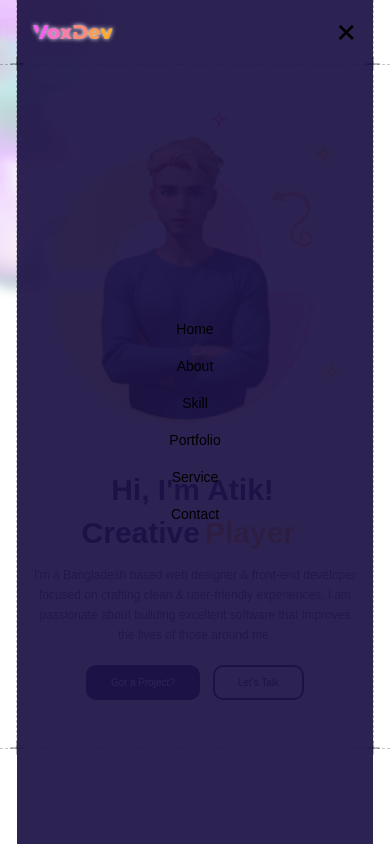
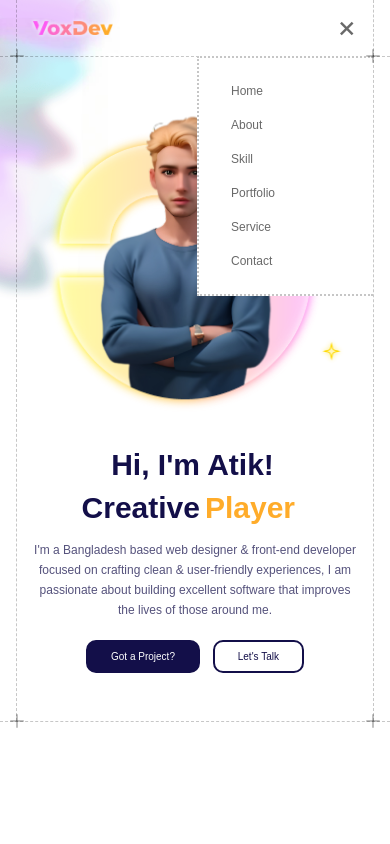
Before and after one commit to atikulla77/VoxDev, a React (Create React App) app: page / in a window 390 px wide. Both pictures are taken after a click on the element 346 px from the left and 32 px from the top of the page. Shown: the top 844 px of the page. Built offline with nearby package versions, Linux system fonts and the light colour scheme.

Commit message:
update home Banner

```diff
--- a/src/Components/Home/HomeBanner.js
+++ b/src/Components/Home/HomeBanner.js
@@ -19,7 +19,7 @@ function HomeBanner() {
     deleteSpeed: 50,
   });
   return (
-    <div className="w-full h-full pt-[75px] relative mb-[10rem]" name="Home">
+    <div className="w-full h-full [@media(min-width:500px)]:pt-[75px] pt-[55px] relative mb-[10rem]" name="Home">
       <Navber />
       <div className="absolute left-0 top-0 w-full flex justify-center z-[0]">
         <div className="[@media(min-width:1536px)]:w-[1536px] w-full mx-auto flex justify-start">
@@ -54,7 +54,7 @@ function HomeBanner() {
             <img src={profilePhoto} className="" />
           </div>
           <div
-            className="[@media(min-width:920px)]:w-[60%] [@media(min-width:768px)]:w-[90%] w-[100%] z-10 GeologicaFont text-[#55527c] relative [@media(min-width:920px)]:text-left text-center [@media(min-width:920px)]:pt-0 pt-[35px] [@media(min-width:920px)]:pb-0 pb-[3rem]"
+            className="[@media(min-width:920px)]:w-[60%] [@media(min-width:768px)]:w-[90%] w-[100%] z-10 GeologicaFont text-[#55527c] relative [@media(min-width:920px)]:text-left text-center [@media(min-width:920px)]:pt-0 pt-[30px] [@media(min-width:920px)]:pb-0 pb-[3rem]"
           >
             <h1
               className="[@media(min-width:1100px)]:!text-[55px] [@media(min-width:1050px)]:text-[50px] [@media(min-width:500px)]:text-[45px] [@media(min-width:380px)]:text-[30px] text-[25px] [@media(min-width:1050px)]:!leading-[55px] [@media(min-width:500px)]:leading-[50px] [@media(min-width:380px)]:leading-[35px] leading-[27px] font-[700] [@media(min-width:920px)]:mx-[] mx-auto text-[#130f49] ml-[-5px] [@media(min-width:640px)]:pb-[11px] pb-[8px]"
@@ -77,12 +77,12 @@ function HomeBanner() {
             </p>
             <div className="flex [@media(min-width:920px)]:justify-start justify-center items-center pt-[20px] [@media(min-width:920px)]:mx-0 mx-auto">
               <button
-                className="[@media(min-width:920px)]:!text-[13px] [@media(min-width:500px)]:text-[11px] text-[10px] [@media(min-width:920px)]:!px-[25px] px-[23px] py-[8px] border-[2px] rounded-[10px] border-[#130f49] bg-[#130f49] text-[#fff] social_icon_hover transition-[0.3s] cursor-pointer"
+                className="[@media(min-width:920px)]:!text-[13px] [@media(min-width:500px)]:text-[11px] text-[10px] [@media(min-width:920px)]:!px-[25px] px-[23px] [@media(min-width:500px)]:py-[8px] py-[7px] border-[2px] rounded-[10px] border-[#130f49] bg-[#130f49] text-[#fff] social_icon_hover transition-[0.3s] cursor-pointer"
               >
                 Got a Project?
               </button>
               <button
-                className="[@media(min-width:920px)]:!text-[13px] [@media(min-width:500px)]:text-[11px] text-[10px] [@media(min-width:920px)]:!px-[25px] px-[23px] py-[8px] border-[2px] rounded-[10px] border-[#130f49]  text-[#130f49] social_icon_hover transition-[0.3s] cursor-pointer ml-[0.8rem]"
+                className="[@media(min-width:920px)]:!text-[13px] [@media(min-width:500px)]:text-[11px] text-[10px] [@media(min-width:920px)]:!px-[25px] px-[23px] [@media(min-width:500px)]:py-[8px] py-[7px] border-[2px] rounded-[10px] border-[#130f49]  text-[#130f49] social_icon_hover transition-[0.3s] cursor-pointer ml-[0.8rem]"
               >
                 Let's Talk
               </button>
--- a/src/Components/Navbar/Navbar.js
+++ b/src/Components/Navbar/Navbar.js
@@ -74,7 +74,7 @@ function Navber() {
           className="mx-auto px-0 [@media(min-width:1290px)]:!w-[1290px] w-[100%]"
           // data-aos="fade-down"
         >
-          <div className="h-[4rem] w-full flex items-center justify-center GeologicaFont relative border-x-[1px] border-dashed border-x-[#00000038] ">
+          <div className="[@media(min-width:500px)]:h-[4rem] h-[3.5rem] w-full flex items-center justify-center GeologicaFont relative border-x-[1px] border-dashed border-x-[#00000038] ">
             {/* Side Border Left */}
             <div className="absolute left-[-1px] bottom-[-7px] w-[2px] h-[14px] bg-[#0000003f] rounded-[25px] z-[11]"></div>
             <div className="absolute left-[-7px] bottom-[-1px] w-[14px] h-[2px] bg-[#0000003f] rounded-[25px] z-[11]"></div>
@@ -103,8 +103,8 @@ function Navber() {
                         offset={-70}
                         duration={300}
                         className={`sm:px-3 px-[5px] py-2 text-[13px] font-medium cursor-pointer ${
-                          window.scrollY >= key.scrollY ? `${window.scrollY >= key.scrollYEnd ? "" : "text-[#ffc304]"}` : ""
-                        } hover:text-[#ffc304] transition-[0.2s]`}
+                          window.scrollY >= key.scrollY ? `${window.scrollY >= key.scrollYEnd ? "" : "text-[#FFAC2A]"}` : ""
+                        } hover:text-[#FFAC2A] transition-[0.2s]`}
                         aria-current="page"
                       >
                         {key.name}
@@ -123,7 +123,7 @@ function Navber() {
                 } z-[2]`}
                 onClick={() => setNevMobileVButton(true)}
               >
-                <HiOutlineMenu className="[@media(min-width:420px)]:text-[23px] text-[21px]" />
+                <HiOutlineMenu className="[@media(min-width:420px)]:text-[23px] text-[21px] text-[#696969]" />
               </div>
               <div
                 className={`${
@@ -133,19 +133,19 @@ function Navber() {
                 } z-[2]`}
                 onClick={() => setNevMobileVButton(false)}
               >
-                <p className="[@media(min-width:420px)]:text-[40px] text-[38px] rotate-[45deg]">
+                <p className="[@media(min-width:420px)]:text-[36px] text-[34px] rotate-[45deg] text-[#696969]">
                   +
                 </p>
               </div>
               {/* ---------------Mobile Nav Item--------------- */}
               <div
-                className={`absolute top-0 left-0 w-full h-[100vh] bg-[#1e1345ed] z-0 ${
+                className={`absolute [@media(min-width:500px)]:top-[4rem] top-[3.5rem] right-0 [@media(min-width:450px)]:w-[12rem] w-[11rem] bg-[#fff] border-b-[2px] border-l-[2px] border-t-[2px] border-dotted border-[#00000038] z-0 ${
                   nevMobileVButton
                     ? "flex [@media(min-width:830px)]:hidden"
                     : "hidden"
                 }`}
               >
-                <div className="w-full h-full flex flex-col justify-center items-center">
+                <div className="w-full h-full flex flex-col justify-start text-left items-center py-[1rem] text-[#696969]">
                   {navItems.map((key) => {
                     return (
                       <Link
@@ -155,7 +155,7 @@ function Navber() {
                         smooth={true}
                         offset={-50}
                         duration={300}
-                        className="sm:px-3 px-[5px] py-2 [@media(min-width:420px)]:text-base text-[14px] font-medium cursor-pointer block"
+                        className={`w-full pl-[2rem] py-2 [@media(min-width:450px)]:text-[13px] text-[12px] font-medium cursor-pointer block`}
                         aria-current="page"
                         onClick={() => setNevMobileVButton(false)}
                       >
```
